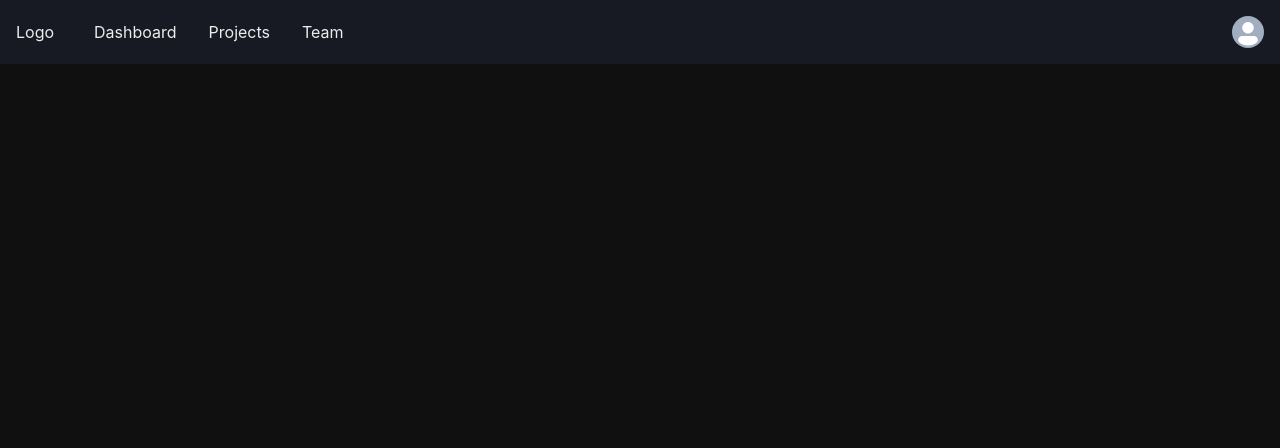
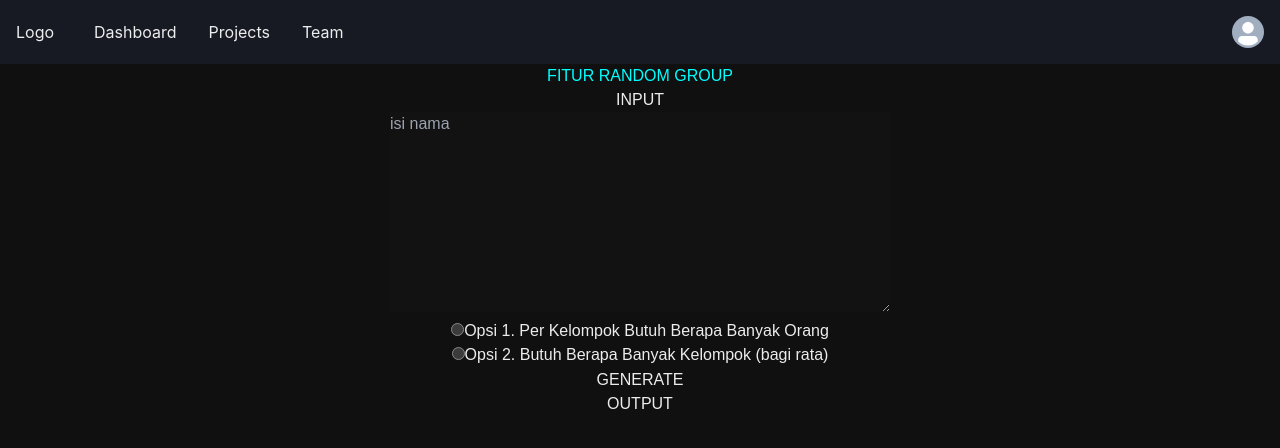
Before and after one commit to fikiap23/Task-Management, a React (Vite) app in the folder frontend/: page /tools in a window 1280 px wide. Shown: the top 448 px of the page. Built offline with nearby package versions, Linux system fonts and the light colour scheme; sample sign-in values are in the browser's storage.

Commit message:
commit tools

```diff
--- a/frontend/src/App.jsx
+++ b/frontend/src/App.jsx
@@ -1,47 +1,53 @@
-import { Container, Flex } from '@chakra-ui/react'
-import { Navigate, Route, Routes } from 'react-router-dom'
-import { useRecoilValue } from 'recoil'
-import userAtom from './atoms/userAtom'
-import Header from './components/Header/Header'
-import AuthPage from './pages/AuthPage'
-import DetailTaskPage from './pages/DetailTaskPage'
+import { Container, Flex } from "@chakra-ui/react";
+import { Navigate, Route, Routes } from "react-router-dom";
+import { useRecoilValue } from "recoil";
+import userAtom from "./atoms/userAtom";
+import Header from "./components/Header/Header";
+import AuthPage from "./pages/AuthPage";
+import DetailTaskPage from "./pages/DetailTaskPage";
 
-import HomePage from './pages/HomePage'
-import TaskPage from './pages/TaskPage'
+import HomePage from "./pages/HomePage";
+import TaskPage from "./pages/TaskPage";
+import GroupPage from "./pages/GroupPage";
 
 function App() {
-  const user = useRecoilValue(userAtom)
+  const user = useRecoilValue(userAtom);
 
   return (
     <>
       {user && <Header />}
       <Flex>
-        <Container maxWidth={'full'} fontFamily={'arial'}>
+        <Container maxWidth={"full"} fontFamily={"arial"}>
           <Routes>
             <Route
               path="/"
-              element={user ? <HomePage /> : <Navigate to={'/auth'} />}
+              element={user ? <HomePage /> : <Navigate to={"/auth"} />}
             />
 
             <Route
               path="/auth"
-              element={!user ? <AuthPage /> : <Navigate to={'/'} />}
+              element={!user ? <AuthPage /> : <Navigate to={"/"} />}
             />
 
             <Route
               path="/tasks/:subjectId"
-              element={user ? <TaskPage /> : <Navigate to={'/auth'} />}
+              element={user ? <TaskPage /> : <Navigate to={"/auth"} />}
             />
 
             <Route
               path="/tasks/:subjectId/:taskId"
-              element={user ? <DetailTaskPage /> : <Navigate to={'/auth'} />}
+              element={user ? <DetailTaskPage /> : <Navigate to={"/auth"} />}
+            />
+
+            <Route
+              path="/tools"
+              element={user ? <GroupPage /> : <Navigate to={"/auth"} />}
             />
           </Routes>
         </Container>
       </Flex>
     </>
-  )
+  );
 }
 
-export default App
+export default App;
--- /dev/null
+++ b/frontend/src/components/Tools/GroupCard.jsx
@@ -0,0 +1,14 @@
+/* eslint-disable react/prop-types */
+import "../../css/groupCard.css";
+const GroupCard = ({ group }) => {
+  // console.log(group)
+  return (
+    <div className="card">
+      <div className="container" style={{ whiteSpace: "pre-line" }}>
+        {group}
+      </div>
+    </div>
+  );
+};
+
+export default GroupCard;
--- /dev/null
+++ b/frontend/src/css/file.css
@@ -0,0 +1,38 @@
+h1 {
+  color: aqua;
+}
+
+button {
+  height: 25px;
+  width: 50px;
+  background-color: blue;
+}
+
+textarea {
+  height: 200px;
+  width: 500px;
+}
+
+div {
+  text-align: center;
+}
+
+button {
+  width: fit-content;
+}
+
+.output-card {
+  width: 100px;
+  height: 100px;
+}
+
+.container-card {
+  display: flex;
+  flex-wrap: wrap;
+  text-align: center;
+  align-items: center;
+  justify-content: center;
+
+  /* background-color: aqua; */
+  gap: 10px;
+}
--- /dev/null
+++ b/frontend/src/css/groupCard.css
@@ -0,0 +1,17 @@
+.card {
+  /* Add shadows to create the "card" effect */
+  box-shadow: 0 4px 8px 0 rgba(0, 0, 0, 0.2);
+  transition: 0.3s;
+}
+
+/* On mouse-over, add a deeper shadow */
+.card:hover {
+  box-shadow: 0 8px 16px 0 rgba(0, 0, 0, 0.2);
+}
+
+/* Add some padding inside the card container */
+.container {
+  padding: 2px 16px;
+  width: fit-content;
+  height: fit-content;
+}
--- /dev/null
+++ b/frontend/src/pages/GroupPage.jsx
@@ -0,0 +1,151 @@
+import { useState } from "react";
+import "../css/file.css";
+import GroupCard from "../components/Tools/GroupCard";
+
+function GroupPage() {
+  const [inputText, setInputText] = useState("");
+  const [numGroups, setNumGroups] = useState("");
+  const [outputText, setOutputText] = useState("");
+  const [groups, setGroups] = useState([]);
+  const [selectedRadio, setSelectedRadio] = useState(null);
+
+  function test() {
+    let lines = inputText.split(/\r?\n/).filter((line) => line.trim() !== "");
+    let parsedNumGroups = parseInt(numGroups, 10);
+
+    if (numGroups && inputText.trim() !== "") {
+      //opsi 1
+      if (selectedRadio === "opsi2") {
+        if (!isNaN(parsedNumGroups) && parsedNumGroups > 0) {
+          lines = shuffleArray(lines);
+          let maxLinesPerGroup = Math.ceil(lines.length / parsedNumGroups);
+
+          let newGroups = [];
+          for (let i = 0; i < parsedNumGroups; i++) {
+            let groupLines = lines.slice(
+              i * maxLinesPerGroup,
+              (i + 1) * maxLinesPerGroup
+            );
+
+            newGroups.push(`Group ${i + 1}:\n${groupLines.join("\n")}`);
+          }
+
+          setGroups(newGroups);
+          setOutputText("");
+        } else {
+          alert("Please input a valid number of groups");
+        }
+        //opsi 2
+      } else if (selectedRadio === "opsi1") {
+        if (!isNaN(parsedNumGroups) && parsedNumGroups > 0) {
+          lines = shuffleArray(lines);
+          let maxLinesPerGroup = Math.ceil(lines.length / parsedNumGroups);
+
+          let newGroups = [];
+          for (let i = 0; i < maxLinesPerGroup; i++) {
+            let groupLines = lines.slice(
+              i * parsedNumGroups,
+              (i + 1) * parsedNumGroups
+            );
+
+            newGroups.push(`Group ${i + 1}:\n${groupLines.join("\n")}`);
+          }
+
+          setGroups(newGroups);
+          setOutputText("");
+        } else {
+          alert("Please input a valid number of groups");
+        }
+      } else {
+        alert("Please select an option");
+      }
+    } else {
+      alert("Please input text and a valid number of groups");
+    }
+  }
+
+  function shuffleArray(array) {
+    for (let i = array.length - 1; i > 0; i--) {
+      const j = Math.floor(Math.random() * (i + 1));
+      [array[i], array[j]] = [array[j], array[i]];
+    }
+    return array;
+  }
+
+  const checkedRadio = (event) => {
+    setSelectedRadio(event.target.id);
+  };
+
+  return (
+    <>
+      <h1>FITUR RANDOM GROUP</h1>
+      <div>
+        <h2>INPUT</h2>
+        <textarea
+          value={inputText}
+          onChange={(e) => setInputText(e.target.value)}
+          placeholder="isi nama"
+        ></textarea>
+        <br />
+        <div>
+          <label>
+            <input
+              type="radio"
+              id="opsi1"
+              name="opsi"
+              onChange={checkedRadio}
+              checked={selectedRadio === "opsi1"}
+              required
+            />
+            Opsi 1. Per Kelompok Butuh Berapa Banyak Orang
+          </label>
+          <br />
+          <label>
+            <input
+              type="radio"
+              id="opsi2"
+              name="opsi"
+              onChange={checkedRadio}
+              checked={selectedRadio === "opsi2"}
+              required
+            />
+            Opsi 2. Butuh Berapa Banyak Kelompok (bagi rata)
+          </label>
+        </div>
+        <input
+          id="fill1"
+          type="number"
+          value={numGroups}
+          onChange={(e) => setNumGroups(e.target.value)}
+          placeholder="fill 1"
+          hidden={selectedRadio !== "opsi1"}
+        />
+        <input
+          id="fill2"
+          type="number"
+          value={numGroups}
+          onChange={(e) => setNumGroups(e.target.value)}
+          placeholder="fill 2"
+          hidden={selectedRadio !== "opsi2"}
+        />
+        <button onClick={test}>GENERATE</button>
+      </div>
+      <div>
+        <h2>OUTPUT</h2>
+        <textarea
+          value={outputText}
+          onChange={(e) => setOutputText(e.target.value)}
+          placeholder="isi nama"
+          hidden={true}
+        />
+        <div className="container-card">
+          {groups.map((group, index) => (
+            <GroupCard key={index} group={group} />
+          ))}
+        </div>
+      </div>
+    </>
+  );
+}
+
+export default GroupPage;
```
